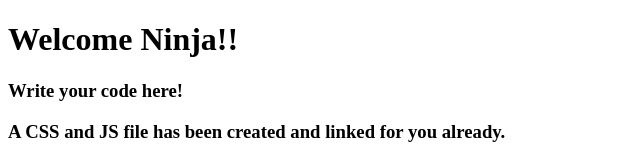
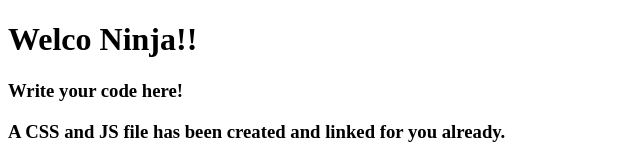
Before and after one commit to hiesenebrg/Ninja_Studio, a website: page index.html in a window 1280 px wide. Shown: the top 160 px of the page, without its empty margins (0-640 px from the left). Drawn offline with Linux system fonts and the light colour scheme.

Commit message:
first changes

```diff
--- a/index.html
+++ b/index.html
@@ -9,7 +9,8 @@
   </head>
 
   <body>
-    <h1>Welcome Ninja!!</h1>
+
+    <h1>Welco Ninja!!</h1>
     <h3>Write your code here!</h3>
     <h3>A CSS and JS file has been created and linked for you already.</h3>
     <h3>Feel free to change the directory structure to your liking.</h3>
```
Also changed, not shown: 1 other file.
